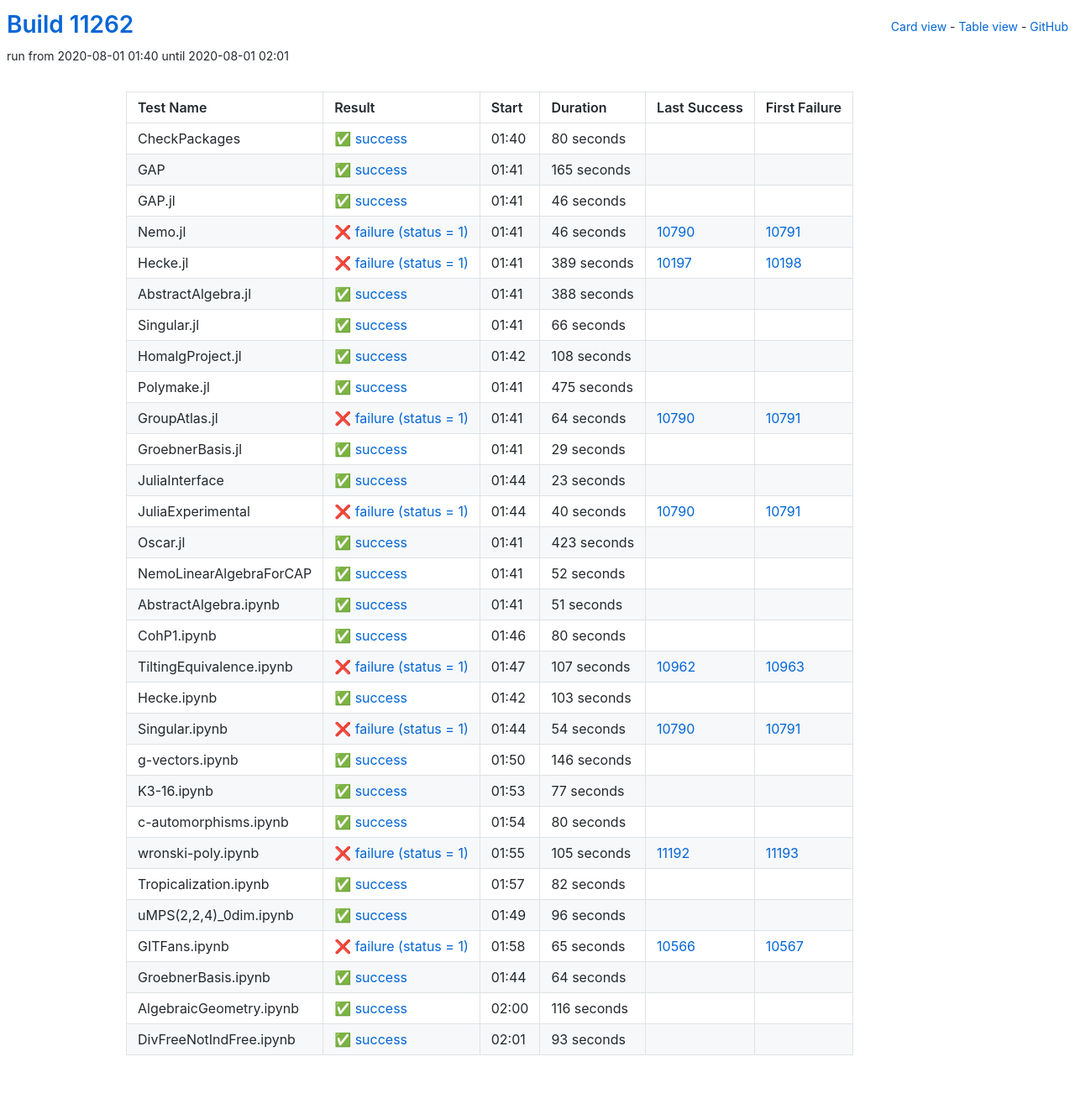
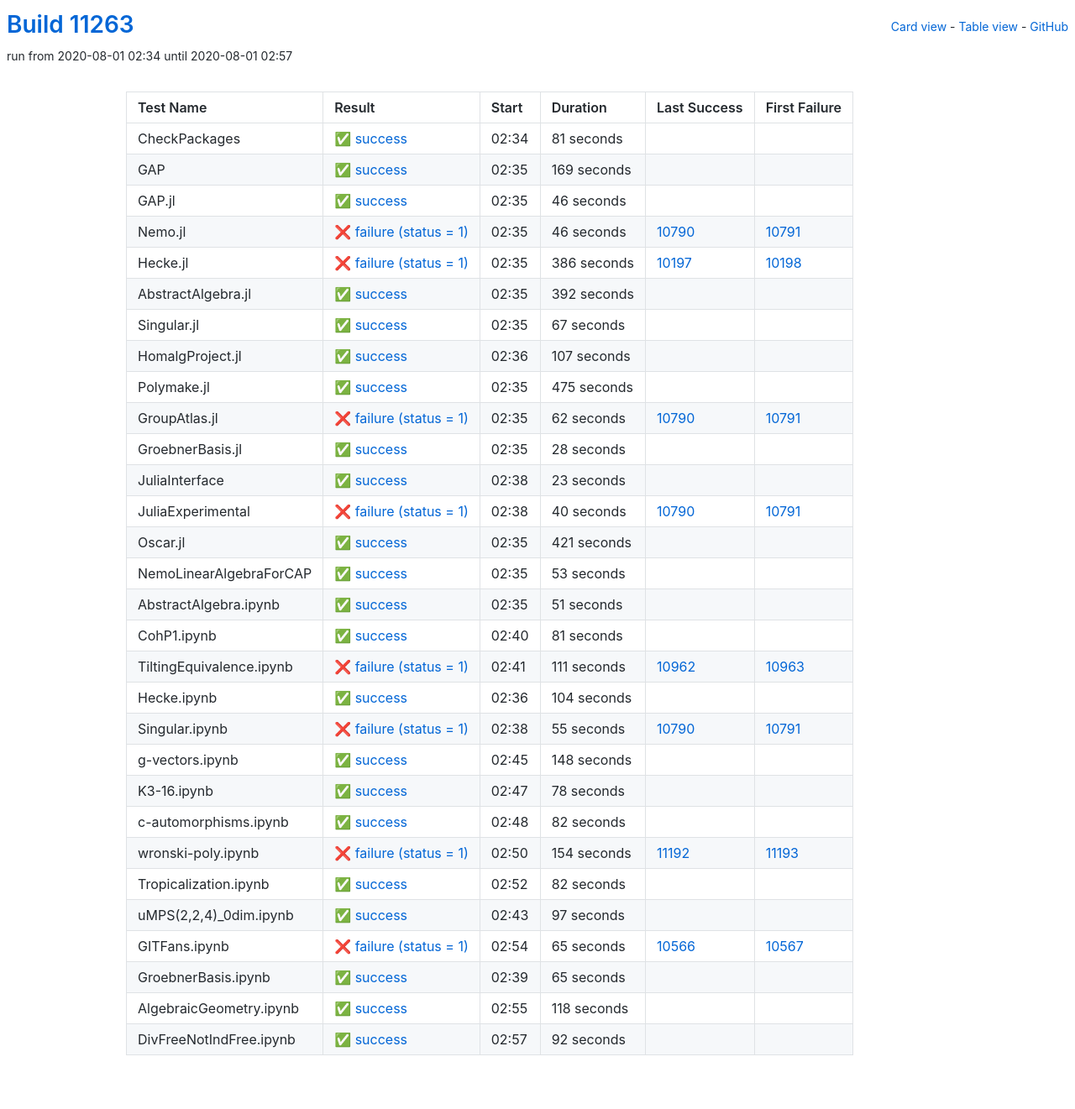
Before and after one commit to oscar-system/oscar-ci-status, a Jekyll site: the page built from table.html, in a window 1280 px wide. Shown: the whole page at 84% size. Built offline with Jekyll 4.4.1, drawn with Linux system fonts in a browser that asks for light colours.

Commit message:
Build #11263

```diff
--- a/_data/ci.yml
+++ b/_data/ci.yml
@@ -1,6 +1,6 @@
 ---
-build: 11262
-build_url: https://oscarci.mathematik.uni-kl.de/job/oscar/11262/
+build: 11263
+build_url: https://oscarci.mathematik.uni-kl.de/job/oscar/11263/
 job: oscar
 organization: oscar-system
 repo: oscar-ci-status
@@ -8,32 +8,32 @@
 tests:
 - name: CheckPackages
   id: checkpackages
-  log: https://oscarci.mathematik.uni-kl.de/job/oscar/11262/artifact/logs/build-11262/CheckPackages.log
-  start: 2020-08-01 01:40
+  log: https://oscarci.mathematik.uni-kl.de/job/oscar/11263/artifact/logs/build-11263/CheckPackages.log
+  start: 2020-08-01 02:34
   success: true
   exitcode: 0
   status: success
-  duration: 80
+  duration: 81
   last_success: false
   last_success_url:
   first_failure: false
   first_failure_url:
 - name: GAP
   id: gap
-  log: https://oscarci.mathematik.uni-kl.de/job/oscar/11262/artifact/logs/build-11262/GAP.log
-  start: 2020-08-01 01:41
+  log: https://oscarci.mathematik.uni-kl.de/job/oscar/11263/artifact/logs/build-11263/GAP.log
+  start: 2020-08-01 02:35
   success: true
   exitcode: 0
   status: success
-  duration: 165
+  duration: 169
   last_success: false
   last_success_url:
   first_failure: false
   first_failure_url:
 - name: GAP.jl
   id: gap-jl
-  log: https://oscarci.mathematik.uni-kl.de/job/oscar/11262/artifact/logs/build-11262/GAP.jl.log
-  start: 2020-08-01 01:41
+  log: https://oscarci.mathematik.uni-kl.de/job/oscar/11263/artifact/logs/build-11263/GAP.jl.log
+  start: 2020-08-01 02:35
   success: true
   exitcode: 0
   status: success
@@ -44,8 +44,8 @@
   first_failure_url:
 - name: Nemo.jl
   id: nemo-jl
-  log: https://oscarci.mathematik.uni-kl.de/job/oscar/11262/artifact/logs/build-11262/Nemo.jl.log
-  start: 2020-08-01 01:41
+  log: https://oscarci.mathematik.uni-kl.de/job/oscar/11263/artifact/logs/build-11263/Nemo.jl.log
+  start: 2020-08-01 02:35
   success: false
   exitcode: 1
   status: failure
@@ -56,56 +56,56 @@
   first_failure_url: https://oscarci.mathematik.uni-kl.de/job/oscar/10791/
 - name: Hecke.jl
   id: hecke-jl
-  log: https://oscarci.mathematik.uni-kl.de/job/oscar/11262/artifact/logs/build-11262/Hecke.jl.log
-  start: 2020-08-01 01:41
+  log: https://oscarci.mathematik.uni-kl.de/job/oscar/11263/artifact/logs/build-11263/Hecke.jl.log
+  start: 2020-08-01 02:35
   success: false
   exitcode: 1
   status: failure
-  duration: 389
+  duration: 386
   last_success: 10197
   last_success_url: https://oscarci.mathematik.uni-kl.de/job/oscar/10197/
   first_failure: 10198
   first_failure_url: https://oscarci.mathematik.uni-kl.de/job/oscar/10198/
 - name: AbstractAlgebra.jl
   id: abstractalgebra-jl
-  log: https://oscarci.mathematik.uni-kl.de/job/oscar/11262/artifact/logs/build-11262/AbstractAlgebra.jl.log
-  start: 2020-08-01 01:41
+  log: https://oscarci.mathematik.uni-kl.de/job/oscar/11263/artifact/logs/build-11263/AbstractAlgebra.jl.log
+  start: 2020-08-01 02:35
   success: true
   exitcode: 0
   status: success
-  duration: 388
+  duration: 392
   last_success: false
   last_success_url:
   first_failure: false
   first_failure_url:
 - name: Singular.jl
   id: singular-jl
-  log: https://oscarci.mathematik.uni-kl.de/job/oscar/11262/artifact/logs/build-11262/Singular.jl.log
-  start: 2020-08-01 01:41
+  log: https://oscarci.mathematik.uni-kl.de/job/oscar/11263/artifact/logs/build-11263/Singular.jl.log
+  start: 2020-08-01 02:35
   success: true
   exitcode: 0
   status: success
-  duration: 66
+  duration: 67
   last_success: false
   last_success_url:
   first_failure: false
   first_failure_url:
 - name: HomalgProject.jl
   id: homalgproject-jl
-  log: https://oscarci.mathematik.uni-kl.de/job/oscar/11262/artifact/logs/build-11262/HomalgProject.jl.log
-  start: 2020-08-01 01:42
+  log: https://oscarci.mathematik.uni-kl.de/job/oscar/11263/artifact/logs/build-11263/HomalgProject.jl.log
+  start: 2020-08-01 02:36
   success: true
   exitcode: 0
   status: success
-  duration: 108
+  duration: 107
   last_success: false
   last_success_url:
   first_failure: false
   first_failure_url:
 - name: Polymake.jl
   id: polymake-jl
-  log: https://oscarci.mathematik.uni-kl.de/job/oscar/11262/artifact/logs/build-11262/Polymake.jl.log
-  start: 2020-08-01 01:41
+  log: https://oscarci.mathematik.uni-kl.de/job/oscar/11263/artifact/logs/build-11263/Polymake.jl.log
+  start: 2020-08-01 02:35
   success: true
   exitcode: 0
   status: success
@@ -116,32 +116,32 @@
   first_failure_url:
 - name: GroupAtlas.jl
   id: groupatlas-jl
-  log: https://oscarci.mathematik.uni-kl.de/job/oscar/11262/artifact/logs/build-11262/GroupAtlas.jl.log
-  start: 2020-08-01 01:41
+  log: https://oscarci.mathematik.uni-kl.de/job/oscar/11263/artifact/logs/build-11263/GroupAtlas.jl.log
+  start: 2020-08-01 02:35
   success: false
   exitcode: 1
   status: failure
-  duration: 64
+  duration: 62
   last_success: 10790
   last_success_url: https://oscarci.mathematik.uni-kl.de/job/oscar/10790/
   first_failure: 10791
   first_failure_url: https://oscarci.mathematik.uni-kl.de/job/oscar/10791/
 - name: GroebnerBasis.jl
   id: groebnerbasis-jl
-  log: https://oscarci.mathematik.uni-kl.de/job/oscar/11262/artifact/logs/build-11262/GroebnerBasis.jl.log
-  start: 2020-08-01 01:41
+  log: https://oscarci.mathematik.uni-kl.de/job/oscar/11263/artifact/logs/build-11263/GroebnerBasis.jl.log
+  start: 2020-08-01 02:35
   success: true
   exitcode: 0
   status: success
-  duration: 29
+  duration: 28
   last_success: false
   last_success_url:
   first_failure: false
   first_failure_url:
 - name: JuliaInterface
   id: juliainterface
-  log: https://oscarci.mathematik.uni-kl.de/job/oscar/11262/artifact/logs/build-11262/JuliaInterface.log
-  start: 2020-08-01 01:44
+  log: https://oscarci.mathematik.uni-kl.de/job/oscar/11263/artifact/logs/build-11263/JuliaInterface.log
+  start: 2020-08-01 02:38
   success: true
   exitcode: 0
   status: success
@@ -152,8 +152,8 @@
   first_failure_url:
 - name: JuliaExperimental
   id: juliaexperimental
-  log: https://oscarci.mathematik.uni-kl.de/job/oscar/11262/artifact/logs/build-11262/JuliaExperimental.log
-  start: 2020-08-01 01:44
+  log: https://oscarci.mathematik.uni-kl.de/job/oscar/11263/artifact/logs/build-11263/JuliaExperimental.log
+  start: 2020-08-01 02:38
   success: false
   exitcode: 1
   status: failure
@@ -164,32 +164,32 @@
   first_failure_url: https://oscarci.mathematik.uni-kl.de/job/oscar/10791/
 - name: Oscar.jl
   id: oscar-jl
-  log: https://oscarci.mathematik.uni-kl.de/job/oscar/11262/artifact/logs/build-11262/Oscar.jl.log
-  start: 2020-08-01 01:41
+  log: https://oscarci.mathematik.uni-kl.de/job/oscar/11263/artifact/logs/build-11263/Oscar.jl.log
+  start: 2020-08-01 02:35
   success: true
   exitcode: 0
   status: success
-  duration: 423
+  duration: 421
   last_success: false
   last_success_url:
   first_failure: false
   first_failure_url:
 - name: NemoLinearAlgebraForCAP
   id: nemolinearalgebraforcap
-  log: https://oscarci.mathematik.uni-kl.de/job/oscar/11262/artifact/logs/build-11262/NemoLinearAlgebraForCAP.log
-  start: 2020-08-01 01:41
+  log: https://oscarci.mathematik.uni-kl.de/job/oscar/11263/artifact/logs/build-11263/NemoLinearAlgebraForCAP.log
+  start: 2020-08-01 02:35
   success: true
   exitcode: 0
   status: success
-  duration: 52
+  duration: 53
   last_success: false
   last_success_url:
   first_failure: false
   first_failure_url:
 - name: AbstractAlgebra.ipynb
   id: abstractalgebra-ipynb
-  log: https://oscarci.mathematik.uni-kl.de/job/oscar/11262/artifact/logs/build-11262/AbstractAlgebra.ipynb.log
-  start: 2020-08-01 01:41
+  log: https://oscarci.mathematik.uni-kl.de/job/oscar/11263/artifact/logs/build-11263/AbstractAlgebra.ipynb.log
+  start: 2020-08-01 02:35
   success: true
   exitcode: 0
   status: success
@@ -200,104 +200,104 @@
   first_failure_url:
 - name: CohP1.ipynb
   id: cohp1-ipynb
-  log: https://oscarci.mathematik.uni-kl.de/job/oscar/11262/artifact/logs/build-11262/CohP1.ipynb.log
-  start: 2020-08-01 01:46
+  log: https://oscarci.mathematik.uni-kl.de/job/oscar/11263/artifact/logs/build-11263/CohP1.ipynb.log
+  start: 2020-08-01 02:40
   success: true
   exitcode: 0
   status: success
-  duration: 80
+  duration: 81
   last_success: false
   last_success_url:
   first_failure: false
   first_failure_url:
 - name: TiltingEquivalence.ipynb
   id: tiltingequivalence-ipynb
-  log: https://oscarci.mathematik.uni-kl.de/job/oscar/11262/artifact/logs/build-11262/TiltingEquivalence.ipynb.log
-  start: 2020-08-01 01:47
+  log: https://oscarci.mathematik.uni-kl.de/job/oscar/11263/artifact/logs/build-11263/TiltingEquivalence.ipynb.log
+  start: 2020-08-01 02:41
   success: false
   exitcode: 1
   status: failure
-  duration: 107
+  duration: 111
   last_success: 10962
   last_success_url: https://oscarci.mathematik.uni-kl.de/job/oscar/10962/
   first_failure: 10963
   first_failure_url: https://oscarci.mathematik.uni-kl.de/job/oscar/10963/
 - name: Hecke.ipynb
   id: hecke-ipynb
-  log: https://oscarci.mathematik.uni-kl.de/job/oscar/11262/artifact/logs/build-11262/Hecke.ipynb.log
-  start: 2020-08-01 01:42
+  log: https://oscarci.mathematik.uni-kl.de/job/oscar/11263/artifact/logs/build-11263/Hecke.ipynb.log
+  start: 2020-08-01 02:36
   success: true
   exitcode: 0
   status: success
-  duration: 103
+  duration: 104
   last_success: false
   last_success_url:
   first_failure: false
   first_failure_url:
 - name: Singular.ipynb
   id: singular-ipynb
-  log: https://oscarci.mathematik.uni-kl.de/job/oscar/11262/artifact/logs/build-11262/Singular.ipynb.log
-  start: 2020-08-01 01:44
+  log: https://oscarci.mathematik.uni-kl.de/job/oscar/11263/artifact/logs/build-11263/Singular.ipynb.log
+  start: 2020-08-01 02:38
   success: false
   exitcode: 1
   status: failure
-  duration: 54
+  duration: 55
   last_success: 10790
   last_success_url: https://oscarci.mathematik.uni-kl.de/job/oscar/10790/
   first_failure: 10791
   first_failure_url: https://oscarci.mathematik.uni-kl.de/job/oscar/10791/
 - name: g-vectors.ipynb
   id: g-vectors-ipynb
-  log: https://oscarci.mathematik.uni-kl.de/job/oscar/11262/artifact/logs/build-11262/g-vectors.ipynb.log
-  start: 2020-08-01 01:50
+  log: https://oscarci.mathematik.uni-kl.de/job/oscar/11263/artifact/logs/build-11263/g-vectors.ipynb.log
+  start: 2020-08-01 02:45
   success: true
   exitcode: 0
   status: success
-  duration: 146
+  duration: 148
   last_success: false
   last_success_url:
   first_failure: false
   first_failure_url:
 - name: K3-16.ipynb
   id: k3-16-ipynb
-  log: https://oscarci.mathematik.uni-kl.de/job/oscar/11262/artifact/logs/build-11262/K3-16.ipynb.log
-  start: 2020-08-01 01:53
+  log: https://oscarci.mathematik.uni-kl.de/job/oscar/11263/artifact/logs/build-11263/K3-16.ipynb.log
+  start: 2020-08-01 02:47
   success: true
   exitcode: 0
   status: success
-  duration: 77
+  duration: 78
   last_success: false
   last_success_url:
   first_failure: false
   first_failure_url:
 - name: c-automorphisms.ipynb
   id: c-automorphisms-ipynb
-  log: https://oscarci.mathematik.uni-kl.de/job/oscar/11262/artifact/logs/build-11262/c-automorphisms.ipynb.log
-  start: 2020-08-01 01:54
+  log: https://oscarci.mathematik.uni-kl.de/job/oscar/11263/artifact/logs/build-11263/c-automorphisms.ipynb.log
+  start: 2020-08-01 02:48
   success: true
   exitcode: 0
   status: success
-  duration: 80
+  duration: 82
   last_success: false
   last_success_url:
   first_failure: false
   first_failure_url:
 - name: wronski-poly.ipynb
   id: wronski-poly-ipynb
-  log: https://oscarci.mathematik.uni-kl.de/job/oscar/11262/artifact/logs/build-11262/wronski-poly.ipynb.log
-  start: 2020-08-01 01:55
+  log: https://oscarci.mathematik.uni-kl.de/job/oscar/11263/artifact/logs/build-11263/wronski-poly.ipynb.log
+  start: 2020-08-01 02:50
   success: false
   exitcode: 1
   status: failure
-  duration: 105
+  duration: 154
   last_success: 11192
   last_success_url: https://oscarci.mathematik.uni-kl.de/job/oscar/11192/
   first_failure: 11193
   first_failure_url: https://oscarci.mathematik.uni-kl.de/job/oscar/11193/
 - name: Tropicalization.ipynb
   id: tropicalization-ipynb
-  log: https://oscarci.mathematik.uni-kl.de/job/oscar/11262/artifact/logs/build-11262/Tropicalization.ipynb.log
-  start: 2020-08-01 01:57
+  log: https://oscarci.mathematik.uni-kl.de/job/oscar/11263/artifact/logs/build-11263/Tropicalization.ipynb.log
+  start: 2020-08-01 02:52
   success: true
   exitcode: 0
   status: success
@@ -308,20 +308,20 @@
   first_failure_url:
 - name: uMPS(2,2,4)_0dim.ipynb
   id: umps-2-2-4-0dim-ipynb
-  log: https://oscarci.mathematik.uni-kl.de/job/oscar/11262/artifact/logs/build-11262/uMPS-2-2-4-_0dim.ipynb.log
-  start: 2020-08-01 01:49
+  log: https://oscarci.mathematik.uni-kl.de/job/oscar/11263/artifact/logs/build-11263/uMPS-2-2-4-_0dim.ipynb.log
+  start: 2020-08-01 02:43
   success: true
   exitcode: 0
   status: success
-  duration: 96
+  duration: 97
   last_success: false
   last_success_url:
   first_failure: false
   first_failure_url:
 - name: GITFans.ipynb
   id: gitfans-ipynb
-  log: https://oscarci.mathematik.uni-kl.de/job/oscar/11262/artifact/logs/build-11262/GITFans.ipynb.log
-  start: 2020-08-01 01:58
+  log: https://oscarci.mathematik.uni-kl.de/job/oscar/11263/artifact/logs/build-11263/GITFans.ipynb.log
+  start: 2020-08-01 02:54
   success: false
   exitcode: 1
   status: failure
@@ -332,36 +332,36 @@
   first_failure_url: https://oscarci.mathematik.uni-kl.de/job/oscar/10567/
 - name: GroebnerBasis.ipynb
   id: groebnerbasis-ipynb
-  log: https://oscarci.mathematik.uni-kl.de/job/oscar/11262/artifact/logs/build-11262/GroebnerBasis.ipynb.log
-  start: 2020-08-01 01:44
+  log: https://oscarci.mathematik.uni-kl.de/job/oscar/11263/artifact/logs/build-11263/GroebnerBasis.ipynb.log
+  start: 2020-08-01 02:39
   success: true
   exitcode: 0
   status: success
-  duration: 64
+  duration: 65
   last_success: false
   last_success_url:
   first_failure: false
   first_failure_url:
 - name: AlgebraicGeometry.ipynb
   id: algebraicgeometry-ipynb
-  log: https://oscarci.mathematik.uni-kl.de/job/oscar/11262/artifact/logs/build-11262/AlgebraicGeometry.ipynb.log
-  start: 2020-08-01 02:00
+  log: https://oscarci.mathematik.uni-kl.de/job/oscar/11263/artifact/logs/build-11263/AlgebraicGeometry.ipynb.log
+  start: 2020-08-01 02:55
   success: true
   exitcode: 0
   status: success
-  duration: 116
+  duration: 118
   last_success: false
   last_success_url:
   first_failure: false
   first_failure_url:
 - name: DivFreeNotIndFree.ipynb
   id: divfreenotindfree-ipynb
-  log: https://oscarci.mathematik.uni-kl.de/job/oscar/11262/artifact/logs/build-11262/DivFreeNotIndFree.ipynb.log
-  start: 2020-08-01 02:01
+  log: https://oscarci.mathematik.uni-kl.de/job/oscar/11263/artifact/logs/build-11263/DivFreeNotIndFree.ipynb.log
+  start: 2020-08-01 02:57
   success: true
   exitcode: 0
   status: success
-  duration: 93
+  duration: 92
   last_success: false
   last_success_url:
   first_failure: false
```
Also changed, not shown: README.md.
